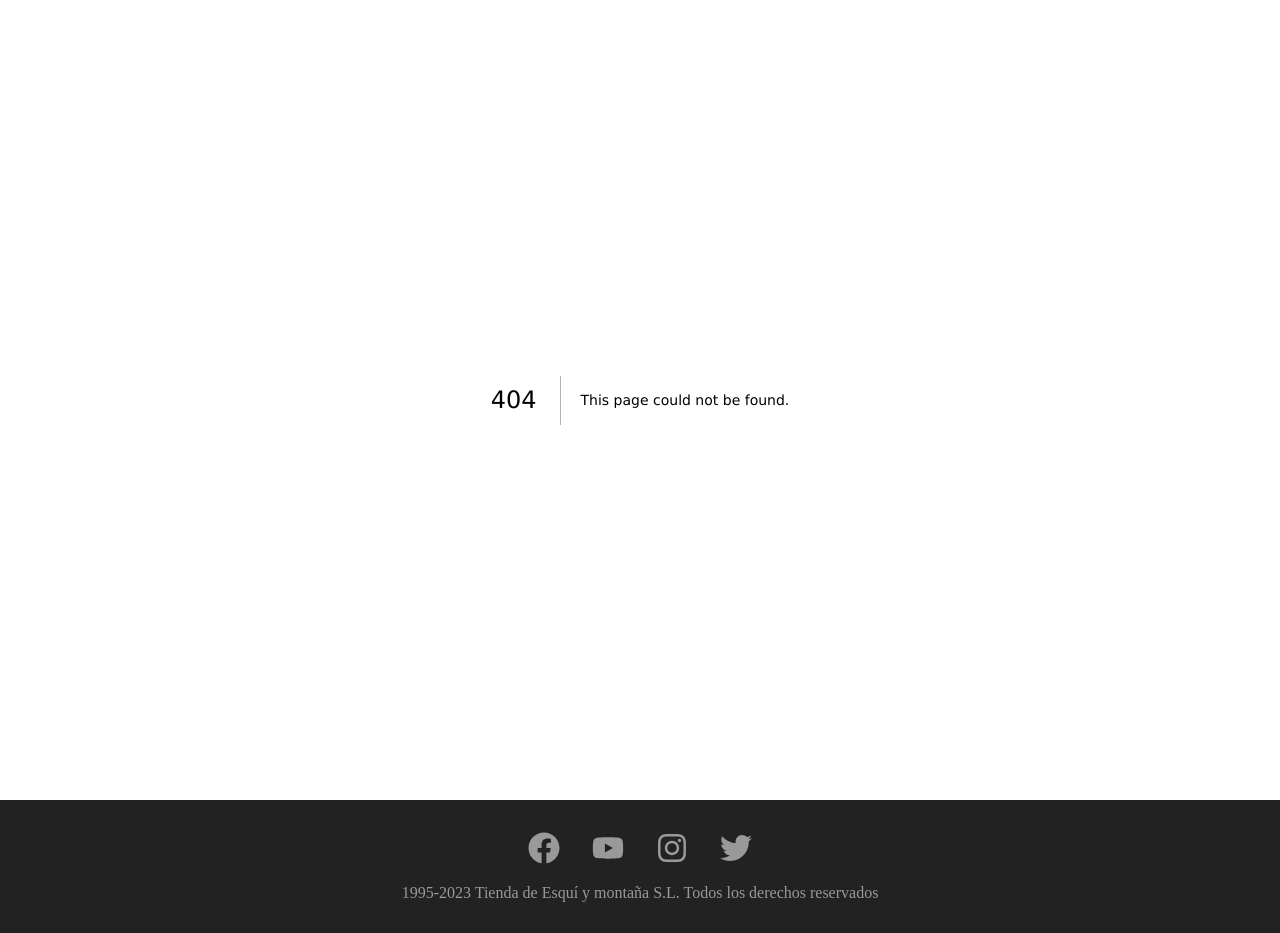
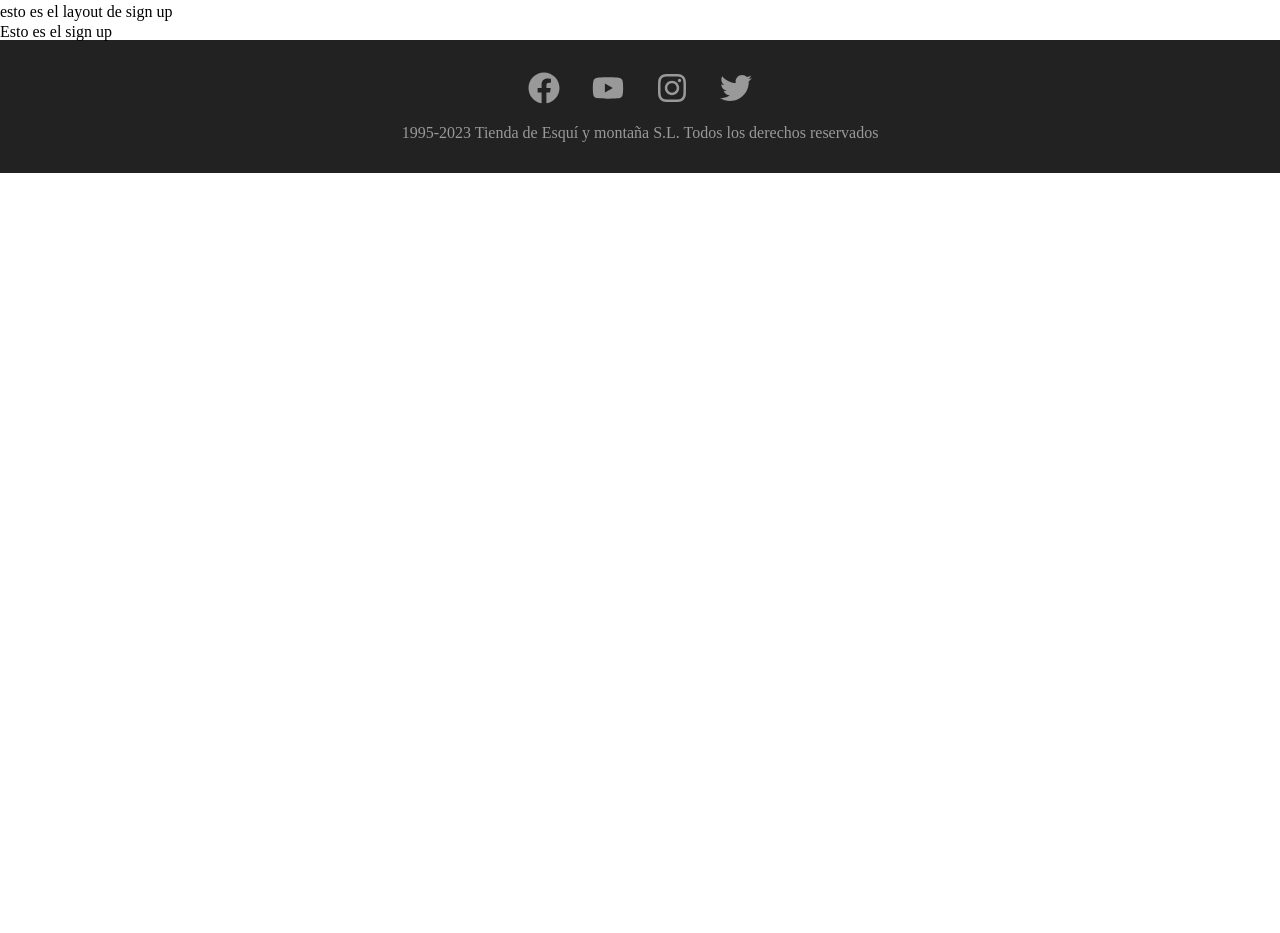
Before and after one commit to javicerezo/tienda-online-v2, a Next.js app: page /login/signup in a window 1280 px wide. Before the commit this address had no page. After the commit the page ends 800 px from the top, so only its background shows below. Built offline with nearby package versions, Linux system fonts and the light colour scheme.

Commit message:
creación ficheros para signUp

```diff
--- /dev/null
+++ b/src/app/login/signup/layout.tsx
@@ -0,0 +1,11 @@
+
+export default function Layout (
+    { children }: { children: React.ReactNode }
+) {
+    return (
+        <section>
+            esto es el layout de sign up
+            {children}
+        </section>
+    );
+}
--- /dev/null
+++ b/src/app/login/signup/page.tsx
@@ -0,0 +1,9 @@
+
+export default function Page() {
+
+    return (
+        <>
+            <p>Esto es el sign up</p>
+        </>
+    )
+}
```
